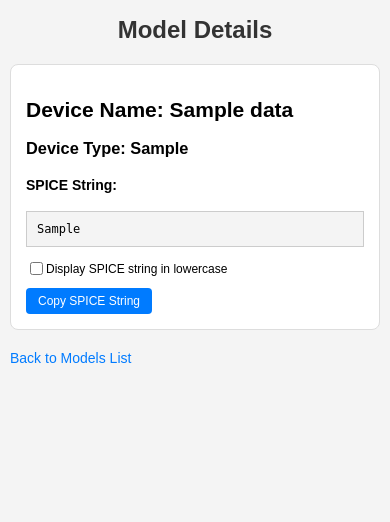
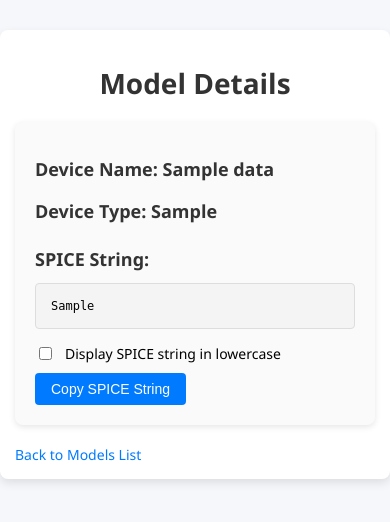
Before and after one commit to hotstaff/spice_model_manager, a Flask app: page /models/1 in a window 390 px wide. Shown: the top 522 px of the page. Run offline with Flask 3, Linux system fonts and the light colour scheme; tables that the repository leaves empty hold one stand-in row (values such as "Sample post").

Commit message:
modified:   templates/model_detail.html

```diff
--- a/templates/model_detail.html
+++ b/templates/model_detail.html
@@ -6,37 +6,55 @@
     <title>Model Detail</title>
     <style>
         body {
-            font-family: Arial, sans-serif;
-            margin: 20px;
-            background-color: #f4f4f4;
+            font-family: 'Segoe UI', Tahoma, Geneva, Verdana, sans-serif;
+            background-color: #f5f7fa;
+            margin: 0;
+            padding: 0;
+        }
+        .container {
+            max-width: 1000px;
+            margin: 30px auto;
+            padding: 20px;
+            background-color: #ffffff;
+            border-radius: 8px;
+            box-shadow: 0 4px 10px rgba(0, 0, 0, 0.1);
         }
         h1 {
+            text-align: center;
             color: #333;
-            text-align: center;
+            font-size: 32px;
+            margin-bottom: 20px;
+        }
+        h2, h3, h4 {
+            color: #333;
+            font-size: 20px;
+            margin-bottom: 10px;
         }
         .model-info {
-            margin-top: 20px;
             padding: 20px;
-            border: 1px solid #ddd;
-            background-color: #ffffff;
             border-radius: 8px;
+            background-color: #fafafa;
+            box-shadow: 0 2px 6px rgba(0, 0, 0, 0.1);
         }
         pre {
             background-color: #f4f4f4;
-            padding: 10px;
-            border: 1px solid #ccc;
+            padding: 15px;
+            border: 1px solid #ddd;
+            border-radius: 4px;
             overflow-x: auto;
             font-size: 14px;
+            white-space: pre-wrap;
         }
         .copy-button {
             margin-top: 10px;
-            padding: 8px 16px;
-            font-size: 14px;
+            padding: 10px 20px;
+            font-size: 16px;
             color: white;
             background-color: #007BFF;
             border: none;
             border-radius: 4px;
             cursor: pointer;
+            transition: background-color 0.3s ease;
         }
         .copy-button:hover {
             background-color: #0056b3;
@@ -53,19 +71,24 @@
             text-decoration: underline;
         }
         .lowercase-toggle {
-            margin-top: 10px;
+            margin-top: 15px;
             display: flex;
             align-items: center;
+        }
+        .lowercase-toggle label {
+            margin-left: 10px;
+            font-size: 16px;
         }
         .image-container {
             margin-top: 20px;
             border: 1px solid #ddd;
-            padding: 10px;
+            padding: 15px;
             background-color: #ffffff;
             border-radius: 8px;
+            box-shadow: 0 2px 6px rgba(0, 0, 0, 0.1);
         }
         .image-container h4 {
-            margin-bottom: 10px;
+            margin-bottom: 15px;
             font-size: 18px;
             color: #333;
         }
@@ -78,34 +101,29 @@
         @media (max-width: 600px) {
             body {
                 font-size: 14px;
-            margin: 10px;
             }
-
-          h1 {
-            font-size: 24px;
-          }
-
-          .model-info {
+            .container {
                 padding: 15px;
             }
-
+            h1 {
+                font-size: 28px;
+            }
+            h2, h3, h4 {
+                font-size: 18px;
+            }
             pre {
                 font-size: 12px;
             }
-
+            .copy-button {
+                padding: 8px 16px;
+                font-size: 14px;
+            }
             .lowercase-toggle label {
-            font-size: 12px;
+                font-size: 14px;
             }
-
-          .copy-button {
-            padding: 6px 12px;
-            font-size: 12px;
-          }
-
             .image-container h4 {
                 font-size: 16px;
             }
-
             a {
                 font-size: 14px;
             }
@@ -135,6 +153,7 @@
     </script>
 </head>
 <body>
+    <div class="container">
         <h1>Model Details</h1>
         <div class="model-info">
             <h2>Device Name: {{ model.device_name }}</h2>
@@ -172,5 +191,6 @@
         {% endif %}
 
         <a href="{{ url_for('model_views.list_models') }}">Back to Models List</a>
+    </div>
 </body>
 </html>
```
Lines whose indentation alone changed are shown as unchanged.
